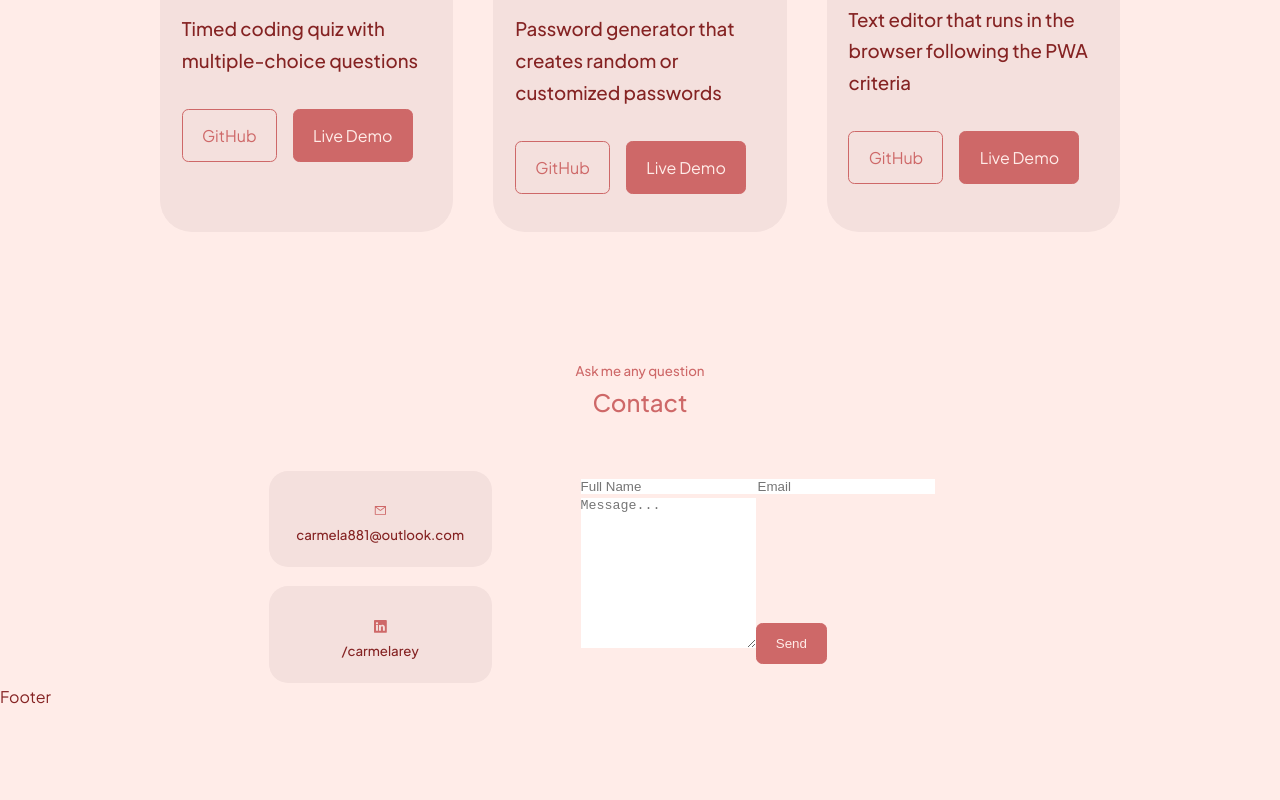
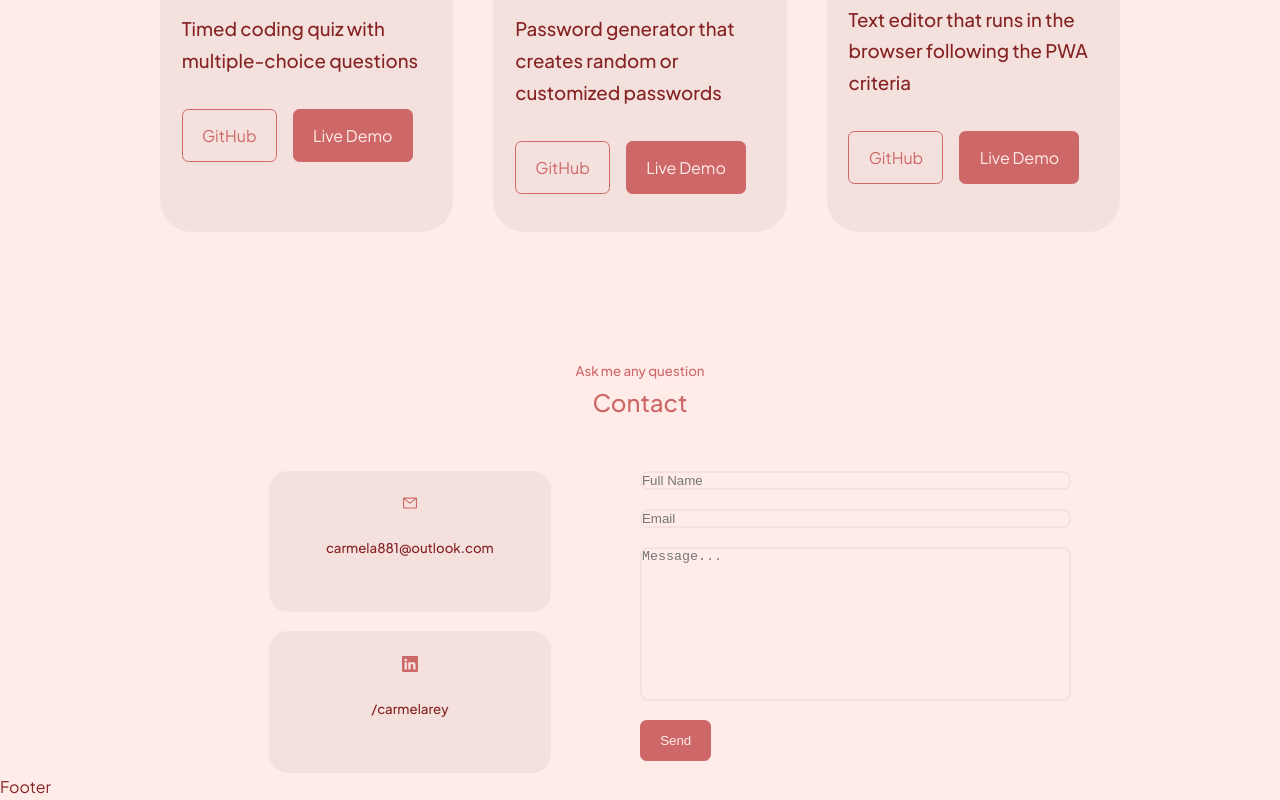
Before and after one commit to Cdrcar/Carmela-React-Portfolio, a React (Create React App) app: page / in a window 1280 px wide. Shown: the part 3567-4367 px from the top of the page. Before the commit the page ends 4277 px from the top, so only its background shows below. Built offline with nearby package versions, Linux system fonts and the light colour scheme.

Commit message:
CSS style for Contact Component

```diff
--- a/src/components/Contact/contact.css
+++ b/src/components/Contact/contact.css
@@ -1,9 +1,12 @@
 .container.contact__container{
     width: 58%;
     display: grid;
-    grid-template-columns:30% 58%;
+    grid-template-columns:38% 58%;
     gap: 12%;
 }
+
+
+/* Contact Options */
 
 .contact__options{
     display: flex;
@@ -20,18 +23,45 @@
     transition: var(--transition);
 }
 
+
 .contact__option:hover{
     background: transparent;
-    border-color: var(--color-primary-bg);
+    border-color: var(--color-bg-variant);
 }
 
-.contact__option-icon{
-    font-size: 1.5rem;
-    margin-bottom: 0.5rem;
+.contact__option h5 {
+    margin: 1.2rem 0 2rem;
 }
 
-.contact__option a{
-    margin-top: 0.7rem;
-    display: inline-block;
-    font-size: 0.8rem;
+
+/* Form */
+
+form {
+    display: flex;
+    flex-direction: column;
+    gap: 1.2rem;
 }
+
+input, textarea {
+    width: 100%;
+    padding: 1.5;
+    border-radius: 0.5rem;
+    background: transparent;
+    border: 2px solid var(--color-bg-variant);
+    resize: none;
+}
+
+/* Media Queries mobile phones (Small Devices) */
+@media screen and (max-width: 600px) {
+    .container.contact__container{
+        width: var(--container-width-sm);
+    }
+}
+
+/* Media Queries Tablet (Medium Devices) */
+@media screen and (max-width: 1024px) {
+    .container.contact__container {
+        grid-template-columns: 1fr;
+        gap: 2rem;
+    }
+}
--- a/src/components/Portfolio/portfolio.css
+++ b/src/components/Portfolio/portfolio.css
@@ -29,7 +29,7 @@
 
 
 .portfolio__item h3 {
-    margin: 1.2rem 0 2rem
+    margin: 1.2rem 0 2rem;
 }
 
 .portfolio__item-cta{
```
